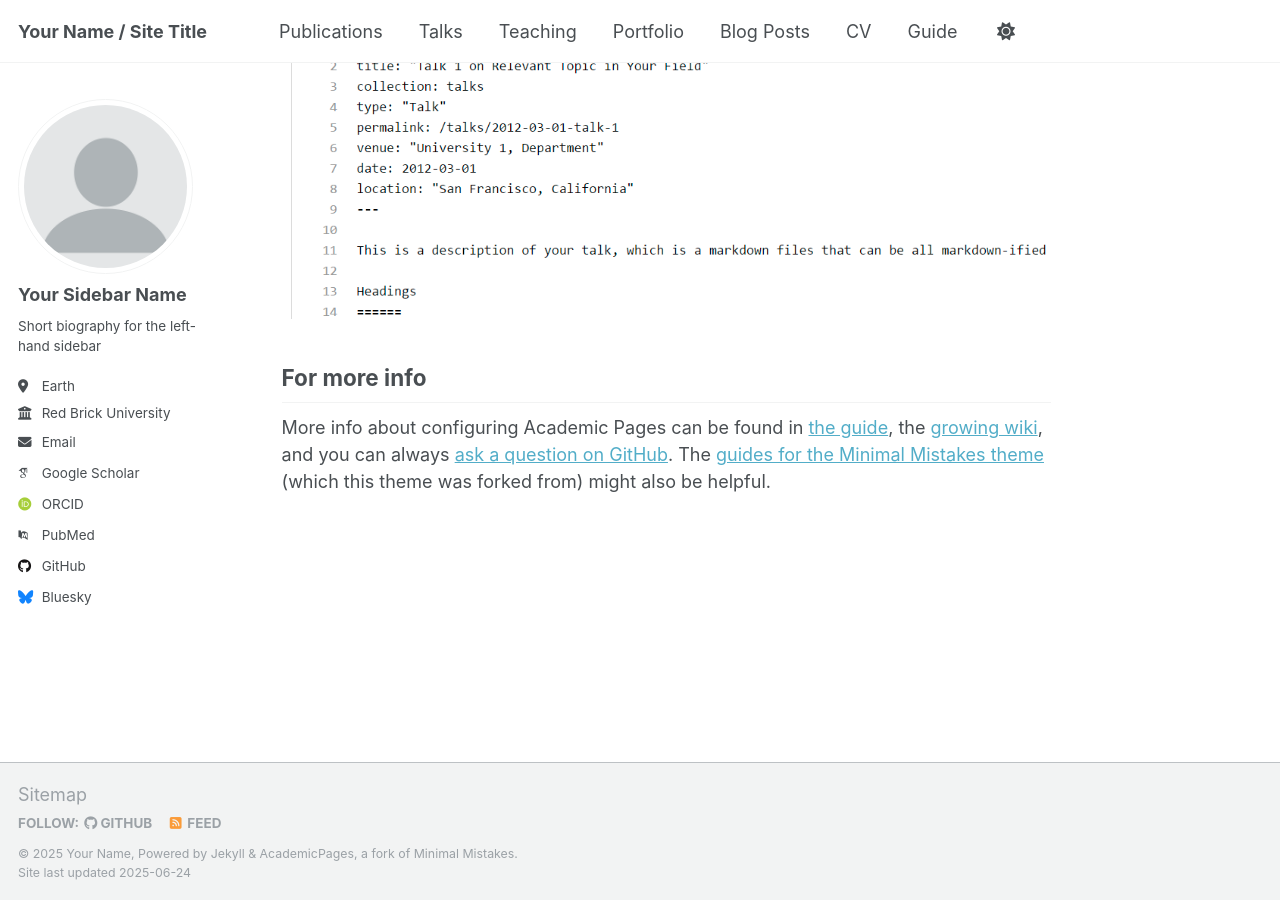
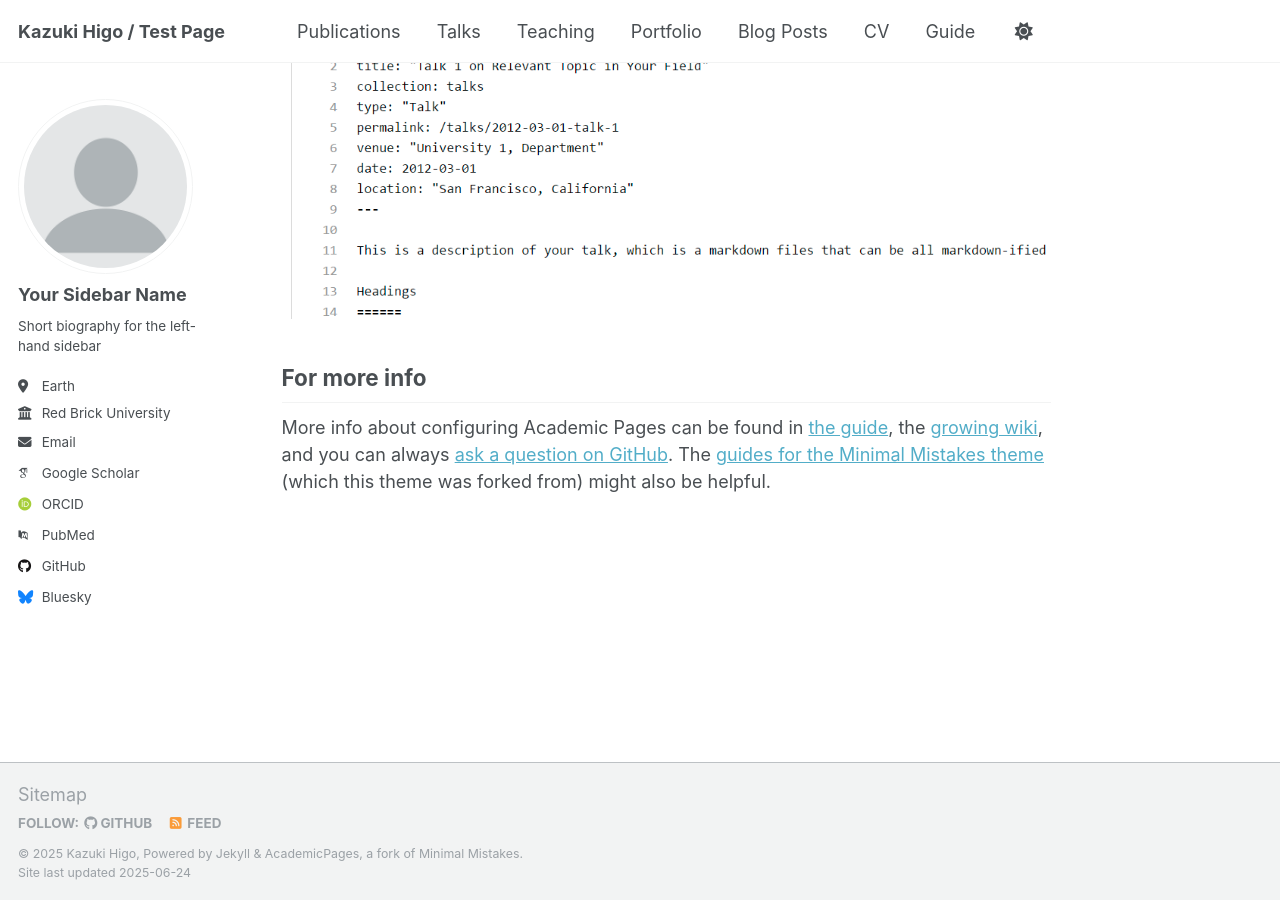
Before and after one commit to millennium-nova/millennium-nova.github.io, a Jekyll site: the page built from _pages/about.md, in a window 1280 px wide and 900 px high, scrolled down 2636 px. Built offline with Jekyll 4.4.1, drawn with Linux system fonts in a browser that asks for light colours; some web fonts are replaced.

Commit message:
test commit

```diff
--- a/_config.yml
+++ b/_config.yml
@@ -9,13 +9,13 @@
 # Basic Site Settings
 locale                   : "en-US"
 site_theme               : "default"
-title                    : "Your Name / Site Title"
+title                    : "Kazuki Higo / Test Page"
 title_separator          : "-"
-name                     : &name "Your Name"
-description              : &description "personal description"
-url                      : https://academicpages.github.io # the base hostname & protocol for your site e.g. "https://[your GitHub username].github.io" or if you already have some other page hosted on Github then use "https://[your GitHub username].github.io/[Your Repo Name]"
+name                     : &name "Kazuki Higo"
+description              : &description "This is a Test Page."
+url                      : https://millennium-nova.github.io # the base hostname & protocol for your site e.g. "https://[your GitHub username].github.io" or if you already have some other page hosted on Github then use "https://[your GitHub username].github.io/[Your Repo Name]"
 baseurl                  : "" # the subpath of your site, e.g. "/blog"
-repository               : "academicpages/academicpages.github.io"
+repository               : "milennium-nova/millennium-nova.github.io"
 
 # Site Author - The following control what appear as part of the author content on the side bar.
 #               If a field is blank the icon and link will not appear, otherwise it will be shown.
```
